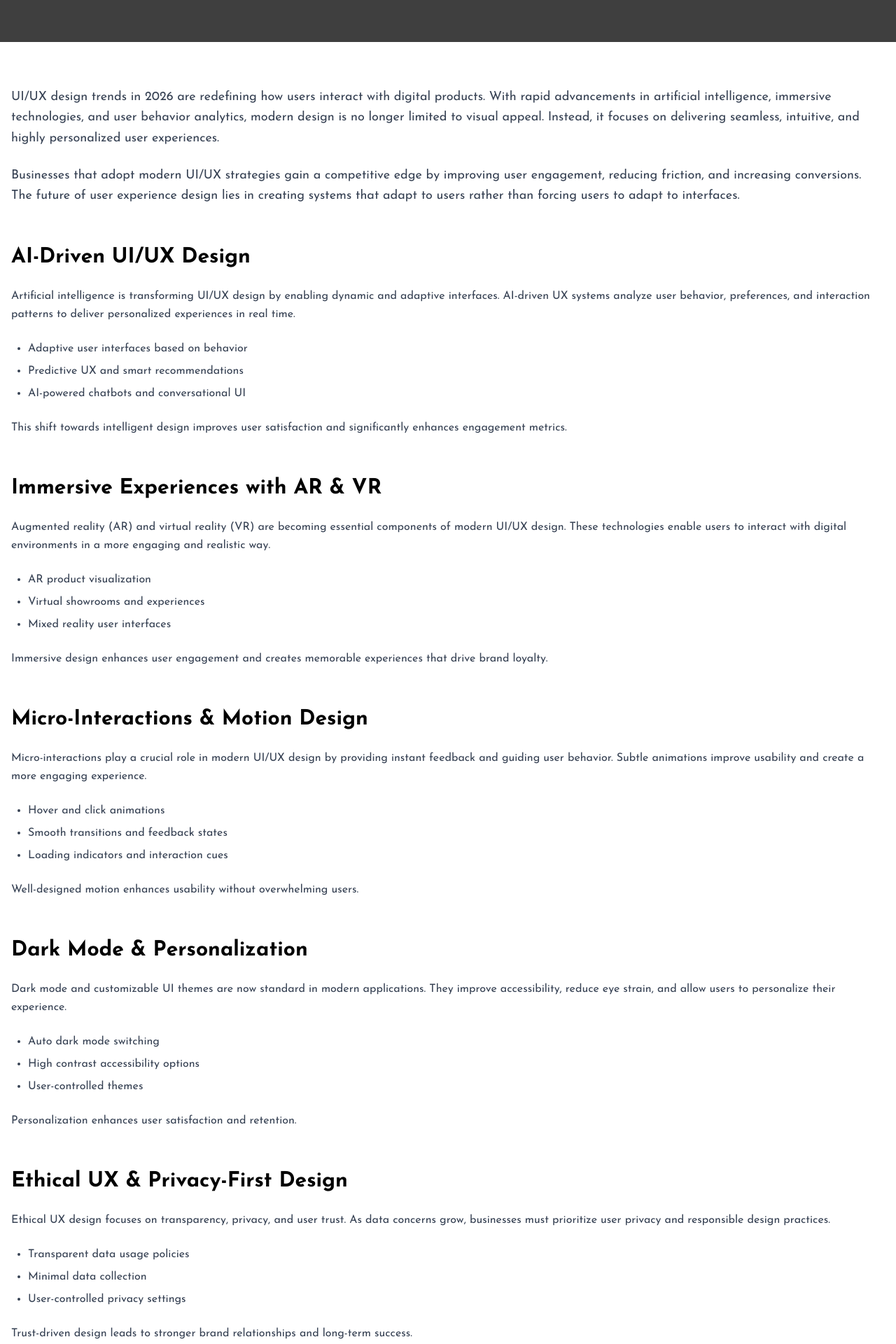
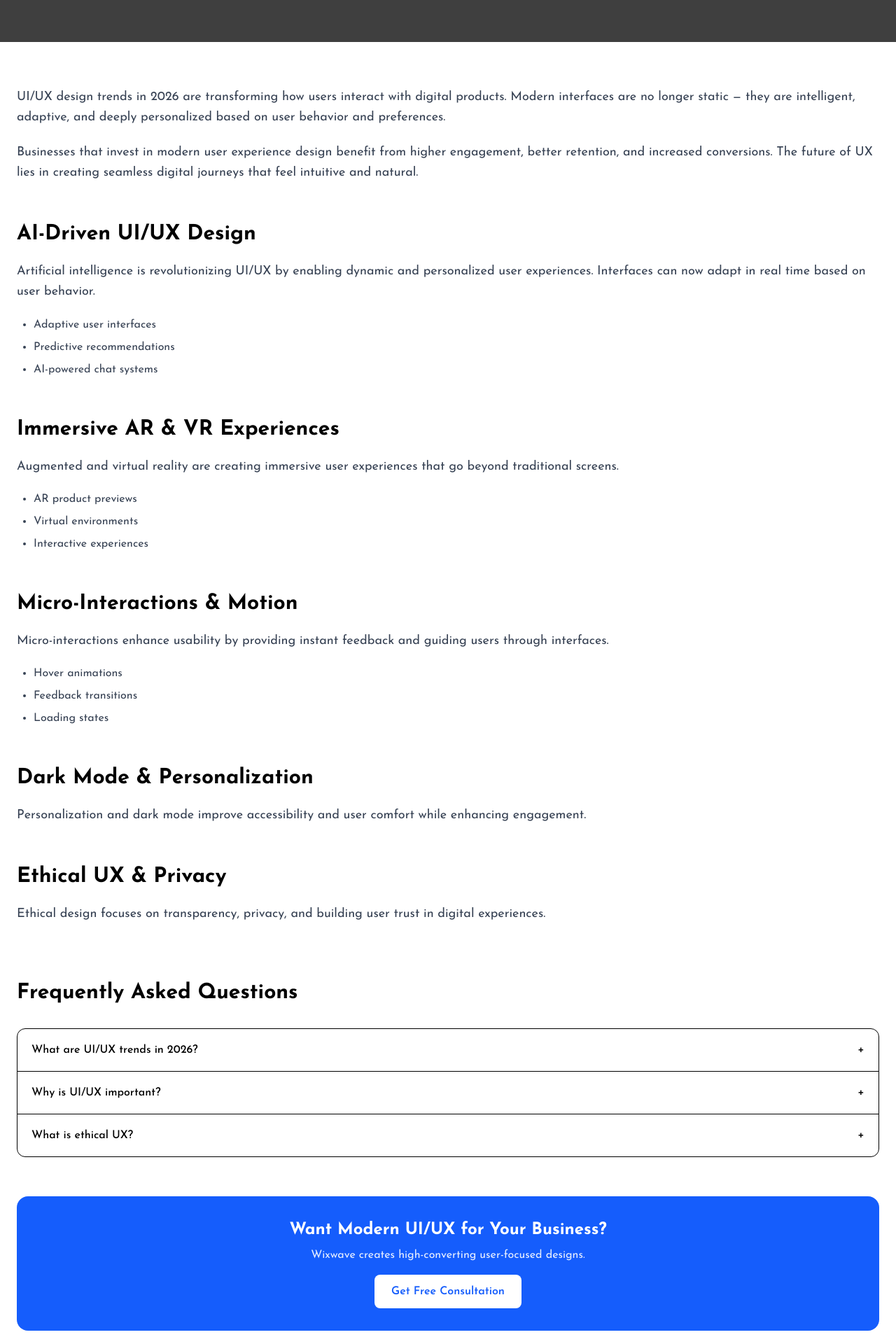
Before and after one commit to Vishal05Oct/WIxwave-Latest, a React (Vite) app: page /blog/ui-ux-trends-2026 in a window 1280 px wide. Shown: the part 540-2460 px from the top of the page at 70% size. Built offline with nearby package versions, Linux system fonts and the light colour scheme; grey boxes are pictures that could not be loaded.

Commit message:
Blog Layout + Responsiveness Fixed

```diff
--- a/src/Pages/blogpost2.jsx
+++ b/src/Pages/blogpost2.jsx
@@ -24,6 +24,7 @@ export default function BlogPost2() {
 
   useSeo({ title, description, canonical: canonicalUrl });
 
+  // Scroll Progress
   useEffect(() => {
     const handleScroll = () => {
       const total =
@@ -35,6 +36,7 @@ export default function BlogPost2() {
     return () => window.removeEventListener("scroll", handleScroll);
   }, []);
 
+  // Reading Time
   useEffect(() => {
     if (contentRef.current) {
       const words = contentRef.current.innerText.trim().split(/\s+/).length;
@@ -47,200 +49,173 @@ export default function BlogPost2() {
   };
 
   return (
-    <main className="bg-white">
+    <main>
 
-      {/* Progress */}
+      {/* Progress Bar */}
       <div className="fixed top-0 left-0 w-full h-[3px] bg-gray-200 z-50">
         <div className="h-full bg-blue-600" style={{ width: `${progress}%` }} />
       </div>
 
-      {/* HERO */}
+      {/* HERO (MATCHED) */}
       <section className="relative">
         <img
           src={heroImage}
           alt="UI UX Trends 2026"
-          className="w-full h-[320px] sm:h-[500px] lg:h-[600px] object-cover"
+          className="w-full h-[420px] sm:h-[520px] lg:h-[600px] object-cover"
         />
+
         <div className="absolute inset-0 bg-black/60" />
 
-        <div className="absolute inset-0 flex items-center">
-          <div className="max-w-7xl mx-auto px-4 text-white">
-            <Link to="/blog" className="text-sm opacity-80 hover:underline">
+        <div className="absolute inset-0 flex items-end sm:items-center">
+          <div className="max-w-7xl mx-auto px-4 sm:px-6 pb-8 sm:pb-0 text-white">
+
+            <Link to="/blog" className="text-xs sm:text-sm opacity-80 hover:underline">
               ← Back to Blogs
             </Link>
 
-            <h1 className="mt-4 text-4xl sm:text-6xl lg:text-7xl font-bold">
+            <h1 className="mt-3 text-2xl sm:text-4xl lg:text-6xl font-bold leading-snug max-w-[95%] sm:max-w-3xl">
               Top UI/UX Trends in 2026
             </h1>
 
-            <p className="mt-5 text-lg sm:text-xl max-w-3xl opacity-90">
-              Discover the future of UI/UX design in 2026, including AI-driven interfaces, immersive experiences, and user-centric design strategies.
+            <p className="mt-3 text-sm sm:text-lg max-w-[95%] sm:max-w-2xl opacity-90">
+              Explore how AI-driven interfaces, immersive experiences, and user-centric design are shaping the future of digital products.
             </p>
 
-            <p className="mt-5 text-sm opacity-70">
+            <p className="mt-3 text-xs sm:text-sm opacity-70">
               Mar 15, 2026 • {readingTime} min read
             </p>
+
           </div>
         </div>
       </section>
 
-      {/* CONTENT */}
+      {/* CONTENT (MATCHED WIDTH + SPACING) */}
       <div
         ref={contentRef}
-        className="max-w-7xl mx-auto px-4 py-16 space-y-14"
+        className="max-w-3xl lg:max-w-7xl mx-auto px-4 sm:px-6 py-12 sm:py-16 space-y-10 sm:space-y-14"
       >
 
         {/* Intro */}
-        <section className="space-y-6">
-          <p className="text-lg text-gray-700 leading-relaxed">
-            UI/UX design trends in 2026 are redefining how users interact with digital products. With rapid advancements in artificial intelligence, immersive technologies, and user behavior analytics, modern design is no longer limited to visual appeal. Instead, it focuses on delivering seamless, intuitive, and highly personalized user experiences.
+        <section className="space-y-5">
+          <p className="text-base sm:text-lg leading-relaxed text-gray-700">
+            UI/UX design trends in 2026 are transforming how users interact with digital products. Modern interfaces are no longer static — they are intelligent, adaptive, and deeply personalized based on user behavior and preferences.
           </p>
 
-          <p className="text-lg text-gray-700 leading-relaxed">
-            Businesses that adopt modern UI/UX strategies gain a competitive edge by improving user engagement, reducing friction, and increasing conversions. The future of user experience design lies in creating systems that adapt to users rather than forcing users to adapt to interfaces.
+          <p className="text-base sm:text-lg leading-relaxed text-gray-700">
+            Businesses that invest in modern user experience design benefit from higher engagement, better retention, and increased conversions. The future of UX lies in creating seamless digital journeys that feel intuitive and natural.
           </p>
         </section>
 
         {/* AI */}
-        <section className="space-y-6">
-          <h2 className="text-3xl font-bold">
+        <section className="space-y-5">
+          <h2 className="text-2xl sm:text-3xl font-bold">
             AI-Driven UI/UX Design
           </h2>
 
-          <p className="text-gray-700 leading-relaxed">
-            Artificial intelligence is transforming UI/UX design by enabling dynamic and adaptive interfaces. AI-driven UX systems analyze user behavior, preferences, and interaction patterns to deliver personalized experiences in real time.
+          <p className="text-base sm:text-lg leading-relaxed text-gray-700">
+            Artificial intelligence is revolutionizing UI/UX by enabling dynamic and personalized user experiences. Interfaces can now adapt in real time based on user behavior.
           </p>
 
-          <ul className="list-disc pl-6 space-y-2 text-gray-700">
-            <li>Adaptive user interfaces based on behavior</li>
-            <li>Predictive UX and smart recommendations</li>
-            <li>AI-powered chatbots and conversational UI</li>
+          <ul className="list-disc pl-6 space-y-2 text-gray-700 text-sm sm:text-base">
+            <li>Adaptive user interfaces</li>
+            <li>Predictive recommendations</li>
+            <li>AI-powered chat systems</li>
           </ul>
+        </section>
 
-          <p className="text-gray-700 leading-relaxed">
-            This shift towards intelligent design improves user satisfaction and significantly enhances engagement metrics.
+        {/* AR VR */}
+        <section className="space-y-5">
+          <h2 className="text-2xl sm:text-3xl font-bold">
+            Immersive AR & VR Experiences
+          </h2>
+
+          <p className="text-base sm:text-lg leading-relaxed text-gray-700">
+            Augmented and virtual reality are creating immersive user experiences that go beyond traditional screens.
+          </p>
+
+          <ul className="list-disc pl-6 space-y-2 text-gray-700 text-sm sm:text-base">
+            <li>AR product previews</li>
+            <li>Virtual environments</li>
+            <li>Interactive experiences</li>
+          </ul>
+        </section>
+
+        {/* Micro */}
+        <section className="space-y-5">
+          <h2 className="text-2xl sm:text-3xl font-bold">
+            Micro-Interactions & Motion
+          </h2>
+
+          <p className="text-base sm:text-lg leading-relaxed text-gray-700">
+            Micro-interactions enhance usability by providing instant feedback and guiding users through interfaces.
+          </p>
+
+          <ul className="list-disc pl-6 space-y-2 text-gray-700 text-sm sm:text-base">
+            <li>Hover animations</li>
+            <li>Feedback transitions</li>
+            <li>Loading states</li>
+          </ul>
+        </section>
+
+        {/* Dark Mode */}
+        <section className="space-y-5">
+          <h2 className="text-2xl sm:text-3xl font-bold">
+            Dark Mode & Personalization
+          </h2>
+
+          <p className="text-base sm:text-lg leading-relaxed text-gray-700">
+            Personalization and dark mode improve accessibility and user comfort while enhancing engagement.
           </p>
         </section>
 
-        {/* AR VR */}
-        <section className="space-y-6">
-          <h2 className="text-3xl font-bold">
-            Immersive Experiences with AR & VR
+        {/* Ethical UX */}
+        <section className="space-y-5">
+          <h2 className="text-2xl sm:text-3xl font-bold">
+            Ethical UX & Privacy
           </h2>
 
-          <p className="text-gray-700 leading-relaxed">
-            Augmented reality (AR) and virtual reality (VR) are becoming essential components of modern UI/UX design. These technologies enable users to interact with digital environments in a more engaging and realistic way.
-          </p>
-
-          <ul className="list-disc pl-6 space-y-2 text-gray-700">
-            <li>AR product visualization</li>
-            <li>Virtual showrooms and experiences</li>
-            <li>Mixed reality user interfaces</li>
-          </ul>
-
-          <p className="text-gray-700 leading-relaxed">
-            Immersive design enhances user engagement and creates memorable experiences that drive brand loyalty.
+          <p className="text-base sm:text-lg leading-relaxed text-gray-700">
+            Ethical design focuses on transparency, privacy, and building user trust in digital experiences.
           </p>
         </section>
 
-        {/* Micro */}
-        <section className="space-y-6">
-          <h2 className="text-3xl font-bold">
-            Micro-Interactions & Motion Design
-          </h2>
-
-          <p className="text-gray-700 leading-relaxed">
-            Micro-interactions play a crucial role in modern UI/UX design by providing instant feedback and guiding user behavior. Subtle animations improve usability and create a more engaging experience.
-          </p>
-
-          <ul className="list-disc pl-6 space-y-2 text-gray-700">
-            <li>Hover and click animations</li>
-            <li>Smooth transitions and feedback states</li>
-            <li>Loading indicators and interaction cues</li>
-          </ul>
-
-          <p className="text-gray-700 leading-relaxed">
-            Well-designed motion enhances usability without overwhelming users.
-          </p>
-        </section>
-
-        {/* Dark Mode */}
-        <section className="space-y-6">
-          <h2 className="text-3xl font-bold">
-            Dark Mode & Personalization
-          </h2>
-
-          <p className="text-gray-700 leading-relaxed">
-            Dark mode and customizable UI themes are now standard in modern applications. They improve accessibility, reduce eye strain, and allow users to personalize their experience.
-          </p>
-
-          <ul className="list-disc pl-6 space-y-2 text-gray-700">
-            <li>Auto dark mode switching</li>
-            <li>High contrast accessibility options</li>
-            <li>User-controlled themes</li>
-          </ul>
-
-          <p className="text-gray-700 leading-relaxed">
-            Personalization enhances user satisfaction and retention.
-          </p>
-        </section>
-
-        {/* Ethical */}
-        <section className="space-y-6">
-          <h2 className="text-3xl font-bold">
-            Ethical UX & Privacy-First Design
-          </h2>
-
-          <p className="text-gray-700 leading-relaxed">
-            Ethical UX design focuses on transparency, privacy, and user trust. As data concerns grow, businesses must prioritize user privacy and responsible design practices.
-          </p>
-
-          <ul className="list-disc pl-6 space-y-2 text-gray-700">
-            <li>Transparent data usage policies</li>
-            <li>Minimal data collection</li>
-            <li>User-controlled privacy settings</li>
-          </ul>
-
-          <p className="text-gray-700 leading-relaxed">
-            Trust-driven design leads to stronger brand relationships and long-term success.
-          </p>
-        </section>
-
-        {/* FAQ */}
+        {/* FAQ (MATCHED) */}
         <section className="mt-20">
-          <h2 className="text-3xl font-bold mb-8">
+          <h2 className="text-2xl sm:text-3xl font-bold mb-6 sm:mb-8">
             Frequently Asked Questions
           </h2>
 
           <div className="divide-y border rounded-xl overflow-hidden">
-
             {[
               {
-                q: "What are the top UI/UX trends in 2026?",
-                a: "AI-driven design, immersive UX, and ethical design are key trends.",
+                q: "What are UI/UX trends in 2026?",
+                a: "AI, immersive design, and ethical UX are key trends.",
               },
               {
-                q: "Why is UI/UX design important?",
-                a: "It improves user experience, engagement, and conversions.",
+                q: "Why is UI/UX important?",
+                a: "It improves engagement, usability, and conversions.",
               },
               {
                 q: "What is ethical UX?",
-                a: "Design focused on user privacy and transparency.",
+                a: "Design that focuses on transparency and user privacy.",
               },
             ].map((item, i) => {
               const isOpen = activeIndex === i;
 
               return (
-                <div key={i} className="px-5 py-4">
+                <div key={i} className="px-4 sm:px-5 py-4">
                   <button
                     onClick={() => toggleFAQ(i)}
                     className="w-full flex justify-between items-center text-left"
                   >
-                    <span className="font-medium">{item.q}</span>
+                    <span className="font-medium text-sm sm:text-base">
+                      {item.q}
+                    </span>
 
                     <motion.span
                       animate={{ rotate: isOpen ? 45 : 0 }}
-                      className="text-xl"
+                      transition={{ type: "spring", stiffness: 120 }}
+                      className="text-lg"
                     >
                       +
                     </motion.span>
@@ -253,7 +228,7 @@ export default function BlogPost2() {
                         animate={{ height: "auto", opacity: 1 }}
                         exit={{ height: 0, opacity: 0 }}
                       >
-                        <p className="mt-3 text-sm text-gray-600">
+                        <p className="mt-3 text-sm text-gray-600 leading-relaxed">
                           {item.a}
                         </p>
                       </motion.div>
@@ -262,13 +237,12 @@ export default function BlogPost2() {
                 </div>
               );
             })}
-
           </div>
         </section>
 
         {/* CTA */}
-        <div className="p-8 bg-blue-600 text-white rounded-2xl text-center">
-          <h3 className="text-2xl font-bold">
+        <div className="p-6 sm:p-8 bg-blue-600 text-white rounded-2xl text-center">
+          <h3 className="text-xl sm:text-2xl font-bold">
             Want Modern UI/UX for Your Business?
           </h3>
           <p className="mt-2 opacity-90">
@@ -276,7 +250,7 @@ export default function BlogPost2() {
           </p>
           <Link
             to="/contact"
-            className="inline-block mt-5 bg-white text-blue-600 px-6 py-3 rounded-lg font-semibold"
+            className="inline-block mt-4 bg-white text-blue-600 px-5 sm:px-6 py-2 sm:py-3 rounded-lg font-semibold"
           >
             Get Free Consultation
           </Link>
```
Also changed, not shown: src/Pages/blogpost1.jsx (+68 -105 lines).
